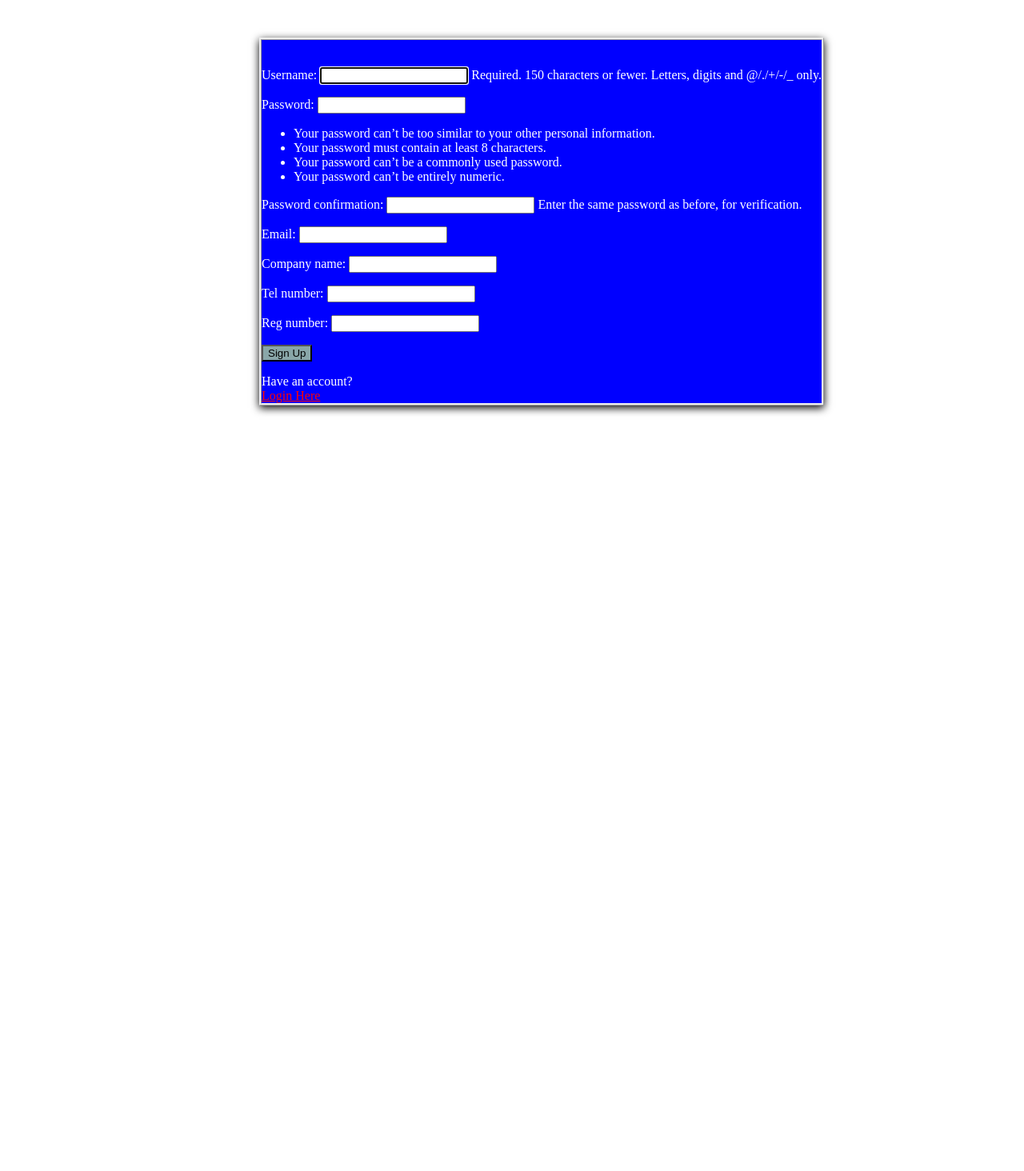
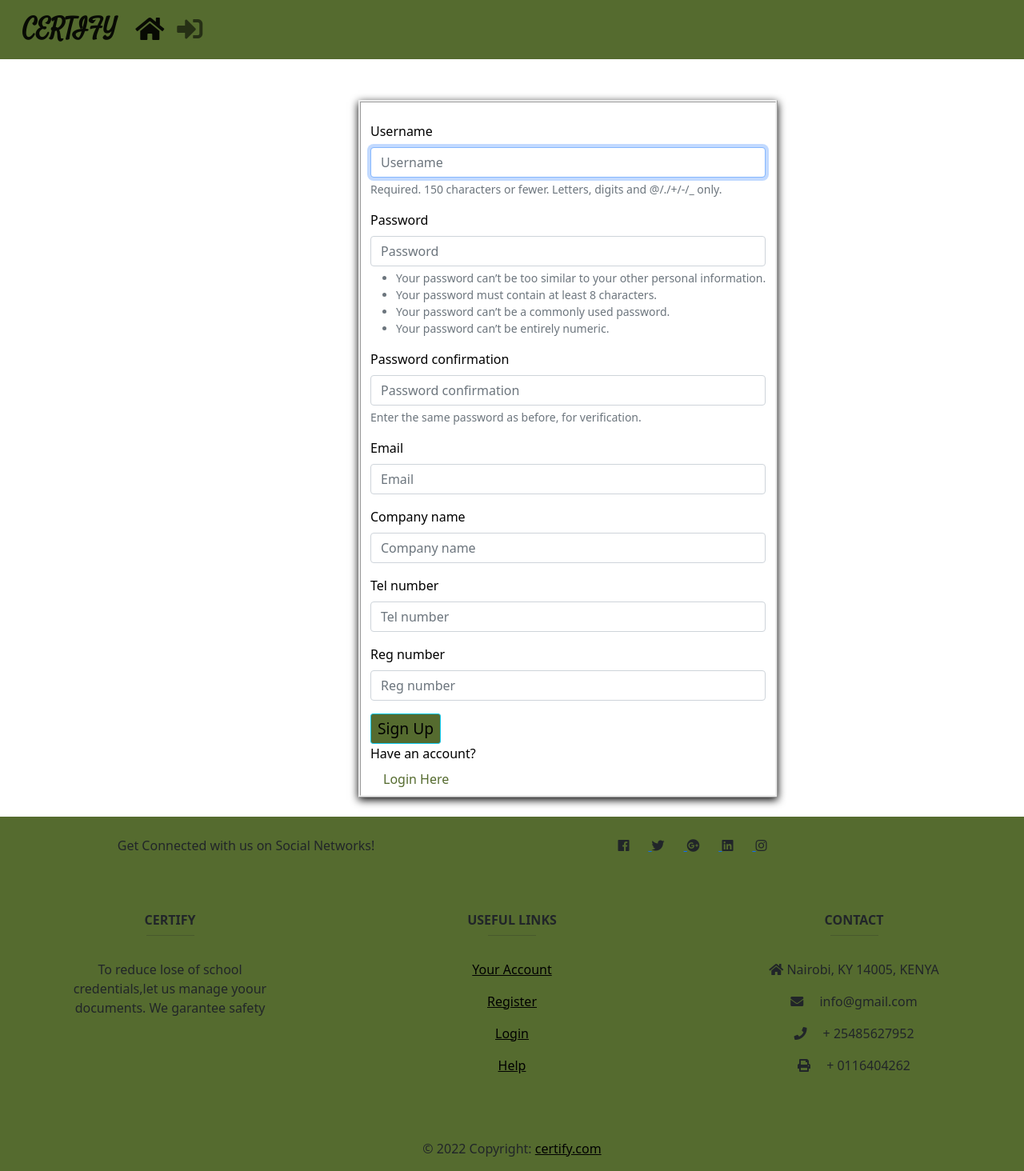
Before and after one commit to Maryan23/CERTIFY, a Django app: page /accounts/signup/employer/ in a window 1280 px wide. Shown: the whole page at 80% size. Before the commit the page ends 518 px from the top, so only its background shows below. Run offline with Django 3.2, Linux system fonts and the light colour scheme; parts of the project's set-up code (start-up, migrations or seed data) failed here and were passed over; some libraries are stand-ins or nearby versions; some web fonts are replaced.

Commit message:
Styles the page and changed the theme colors

```diff
--- a/api/models.py
+++ b/api/models.py
@@ -87,7 +87,7 @@ class Learner(models.Model):
     certificates = models.ForeignKey(Certificate , on_delete=CASCADE , null=True)
     institution = models.ForeignKey(Institution, on_delete=CASCADE , null=True)
     def _str_(self):
-        return self.first_name
+        return self.user.username
 
     def save_learner(self):
         self.save()
--- a/api/templates/base.html
+++ b/api/templates/base.html
@@ -40,21 +40,106 @@
     {% block content %}
     {%endblock%}
 
-    <div style="background-color: #89A6A8;" class="container-fluid footer">
-      <div class="fix-bottom">
-        <div class="container-fluid col">
-          <div class="social pt-3 text-center">
-            <a href="#"><i class="bi bi-facebook "></i></a>
-            <a href="#"><i class="bi bi-instagram"></i></a>
-            <a href="#"><i class="bi bi-twitter"></i></a>
-            <a href="#"><i class="bi bi-linkedin"></i></a>
+    <!-- Footer -->
+    <footer style="background-color:darkolivegreen; text-decoration:none;" class="page-footer font-small unique-color-dark">
+      <!-- Social buttons -->
+      <div class="primary-color">
+          <div class="container">
+              <!--Grid row-->
+              <div class="row py-4 d-flex align-items-center">
+                  <!--Grid column-->
+                  <div class="col-md-6 col-lg-5 text-center text-md-left mb-4 mb-md-0">
+                      <h6 class="mb-0 white-text">Get Connected with us on Social Networks!</h6>
+                  </div>
+                  <!--Grid column-->
+                  <!--Grid column-->
+                  <div class="col-md-6 col-lg-7 text-center text-md-right">
+                      <!--Facebook-->
+                      <a class="fb-ic ml-0">
+                          <i class="fab fa-facebook text-dark mr-4"> </i>
+                      </a>
+                      <!--Twitter-->
+                      <a class="tw-ic">
+                          <i class="fab fa-twitter text-dark mr-4"> </i>
+                      </a>
+                      <!--Google +-->
+                      <a class="gplus-ic">
+                          <i class="fab fa-google-plus text-dark mr-4"> </i>
+                      </a>
+                      <!--Linkedin-->
+                      <a class="li-ic">
+                          <i class="fab fa-linkedin text-dark mr-4"> </i>
+                      </a>
+                      <!--Instagram-->
+                      <a class="ins-ic">
+                          <i class="fab fa-instagram text-dark mr-lg-4"> </i>
+                      </a>
+                  </div>
+                  <!--Grid column-->
+              </div>
+              <!--Grid row-->
           </div>
-          <div class="pt-3">
-            <p class="copyright text-center">© 2022 Certify</p>
+      </div>
+      <!-- Social buttons -->
+      <!--Footer Links-->
+      <div class="container mt-5 mb-4 text-center text-md-left">
+          <div class="row mt-3">
+              <!--First column-->
+              <div class="col-md-3 col-lg-4 col-xl-3 mb-4">
+                  <h6 class="text-uppercase font-weight-bold">
+                      <strong>Certify</strong>
+                  </h6>
+                  <hr class="deep-purple accent-2 mb-4 mt-0 d-inline-block mx-auto" style="width: 60px;">
+                  <p>To reduce lose of school credentials,let us manage yoour documents. We garantee safety</p>
+              </div>
+              <!--/.First column-->
+              <!--second column-->
+              <div class="col-md-3 col-lg-2 col-xl-2 mx-auto mb-4">
+                  <h6 class="text-uppercase font-weight-bold">
+                      <strong>Useful links</strong>
+                  </h6>
+                  <hr class="deep-purple accent-2 mb-4 mt-0 d-inline-block mx-auto" style="width: 60px;">
+                  <p>
+                      <a style="color:black" href="#!">Your Account</a>
+                  </p>
+                  <p>
+                      <a style="color:black" href="#!">Register</a>
+                  </p>
+                  <p>
+                      <a style="color:black" href="#!">Login</a>
+                  </p>
+                  <p>
+                      <a style="color:black" href="#!">Help</a>
+                  </p>
+              </div>
+              <!--/.second column-->
+              <!--Fourth column-->
+              <div class="col-md-4 col-lg-3 col-xl-3">
+                  <h6 class="text-uppercase font-weight-bold">
+                      <strong>Contact</strong>
+                  </h6>
+                  <hr class="deep-purple accent-2 mb-4 mt-0 d-inline-block mx-auto" style="width: 60px;">
+                  <p>
+                      <i class="fas fa-home "></i> Nairobi, KY 14005, KENYA</p>
+                  <p>
+                      <i class="fa fa-envelope mr-3"></i> info@gmail.com</p>
+                  <p>
+                      <i class="fa fa-phone mr-3"></i> + 25485627952</p>
+                  <p>
+                      <i class="fa fa-print mr-3"></i> + 0116404262</p>
+              </div>
+              <!--/.Fourth column-->
           </div>
-        </div>
       </div>
-    </div>
+      <!--/.Footer Links-->
+      <!-- Copyright -->
+      <div class="footer-copyright text-center py-3">© 2022 Copyright:
+      <!-- Copyright -->
+          <a style="color:black" href="https://github.com/DannyMyles"> certify.com</a>
+      </div>
+      <!-- Copyright -->
+  </footer>
+  <!-- Footer -->
 
     {% block scripts %}
     <script src="https://ajax.googleapis.com/ajax/libs/jquery/3.2.1/jquery.min.js"></script>
--- a/api/templates/employer.html
+++ b/api/templates/employer.html
@@ -2,7 +2,7 @@
 {% load bootstrap4 %}
 {% block content %}
 
-<div class="container-fluid employer" style="min-height: 80vh; background-color:grey;">
+<div class="container-fluid employer" style="min-height: 80vh;">
     <div class="container">
         <br>
         <div class="row search" style="float: right;">
--- a/api/templates/index.html
+++ b/api/templates/index.html
@@ -2,7 +2,7 @@
 {% block content %}
 <div class="container-fluid back" style="font-family:'Playfair Display', serif; height:27.8em;padding-bottom:0.5%; background-image:url('/static/images/home.jpeg') ; background-repeat: no-repeat;background-size: cover;">
     <div class="text" style="color:black;">
-        <h1 style="padding-top: 150px; letter-spacing: 6px; text-align: center;">Hi there, <br> Welcome  to <br> CERTIFY</h1>
+        <h1 style="padding-top: 200px; letter-spacing: 6px; text-align: center;">Hi There, <br> Welcome  To <br> <span style="color:darkolivegreen "><strong>CERTIFY</strong></span></h1>
         <h5 style="text-align: center;align-items: center;">Store your credentials with us!</h5>
     </div>
 </div>
--- a/api/templates/navbar.html
+++ b/api/templates/navbar.html
@@ -1,4 +1,4 @@
-<nav style="background-color: #89A6A8;" class="navbar navbar-expand-lg navbar-light">
+<nav style="background-color:darkolivegreen " class="navbar navbar-expand-lg navbar-light">
     <div class="container-fluid">
       <a style="font-family:'Satisfy', cursive;;font-size: 2em;font-weight: 900;" class="navbar-brand">CERTIFY</a>
       <button class="navbar-toggler" type="button" data-bs-toggle="collapse" data-bs-target="#navbarSupportedContent" aria-controls="navbarSupportedContent" aria-expanded="false" aria-label="Toggle navigation">
--- a/api/templates/signup.html
+++ b/api/templates/signup.html
@@ -1,13 +1,16 @@
+{% extends 'base.html'%}
+{% load bootstrap4 %}
 {% block content%}
 <br><br>
-<div class="container" style="margin-top:0.2%;color:white;margin-left:25%;background-color: blue; width:max-content ;border-style:ridge ;box-shadow: 0 3px 10px rgb(0 0 0/1);">
+<div class="container" style="margin-top:0.2%;color:black;margin-left:35%; width:max-content ;border-style:ridge ;box-shadow: 0 3px 10px rgb(0 0 0/1);">
     <br>
 <form method="POST" accept-charset="utf-8">
     {% csrf_token %}
-    {{form.as_p}}
-    <button type="submit" style="background-color: #89A6A8;" class="btn btn-sm btn-danger">Sign Up</button>
+    {% bootstrap_form form %}
+    <button type="submit" style="background-color:darkolivegreen;font-size:1.2em;" class="btn btn-sm btn-info">Sign Up</button>
 </form>
 Have an account? <br>
-<a class="nav-link" style="color:red" href="{% url 'login_view'%}" >Login Here</a>
+<a class="nav-link" style="color:darkolivegreen" href="{% url 'login_view'%}" >Login Here</a>
 </div>
+<br>
 {% endblock %}
--- a/api/urls.py
+++ b/api/urls.py
@@ -15,9 +15,9 @@ urlpatterns=[
     path('logout/',views.logout, name = 'logout'),
     path('institution/' ,views.institution ,name='institution'),
     path('create_learner/',views.create_learner,name = 'create_learner'),
-    path('employer/<int:id>/', views.employer, name='employer'),
+    path('employer/', views.employer, name='employer'),
     path('search',views.search, name='search'),
-    path('institution' ,views.institution ,name='institution'),
+    path('institution/' ,views.institution ,name='institution'),
     path('learner/<int:learner_id>/',views.learner,name='learner'),
     path('update_learner/<learner_id>',views.update_learner,name='update_learner'),
     path('delete_learner/<learner_id>',views.delete_learner,name='delete_learner'),
--- a/api/views.py
+++ b/api/views.py
@@ -69,9 +69,6 @@ def logout(request):
   auth.logout(request)
   return redirect ('/')
 
-def institution(request):
-  return render(request,'institution.html' )
-
 def create_learner(request):
   current_user = request.user
   title = "Create Learner"
@@ -89,11 +86,9 @@ def create_learner(request):
 
 
 @login_required
-def employer(request, id):
-    employer = Employer.objects.get(id=id)
-    certificates = Certificate.objects.filter(id = id)
-    current_user = request.user
-    return render(request, 'employer.html', {'certificates': certificates, 'employer': employer, 'current_user':current_user})
+def employer(request):
+    employer = Employer.objects.get()
+    return render(request, 'employer.html', {'employer': employer})
 
 
 @login_required
@@ -109,14 +104,14 @@ def search(request):
         return render(request, 'search.html', {'message': message})
 
 def institution(request):
-  # institution = Institution.filter_by_reg_no(reg_no)
+  institution = Institution.objects.get()
   return render(request,'institution.html',{"institution":institution})
 
 def learner(request, learner_id):
     current_user = request.user
     learner = Learner.objects.get(id=learner_id)
     learner = Learner.objects.filter(learner=learner)
-    return render(request, 'intitution.html', {'current_user':current_user, 'institution':institution,'learner':learner})
+    return render(request, 'institution.html', {'current_user':current_user, 'institution':institution,'learner':learner})
 
 def create_learner(request):
     if request.method == 'POST':
```
Also changed, not shown: api/templates/institution.html (+40 -31 lines), api/templates/login.html (+9 -4 lines), api/templates/register.html (+4 -4 lines).
